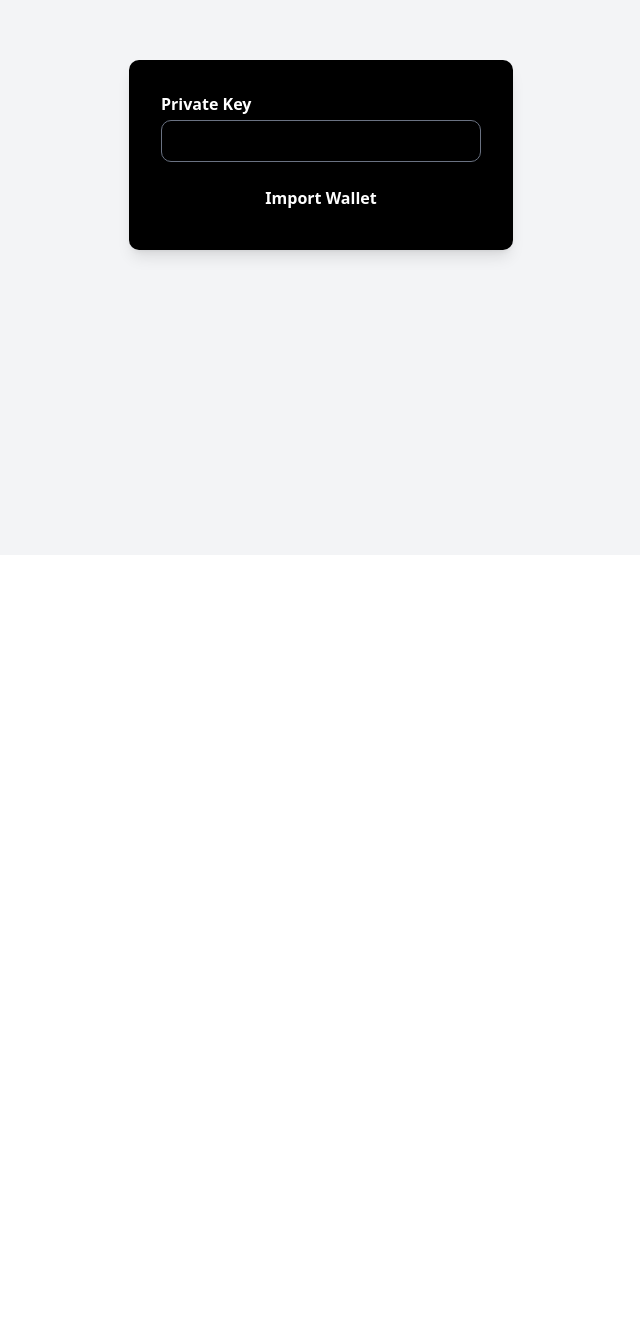
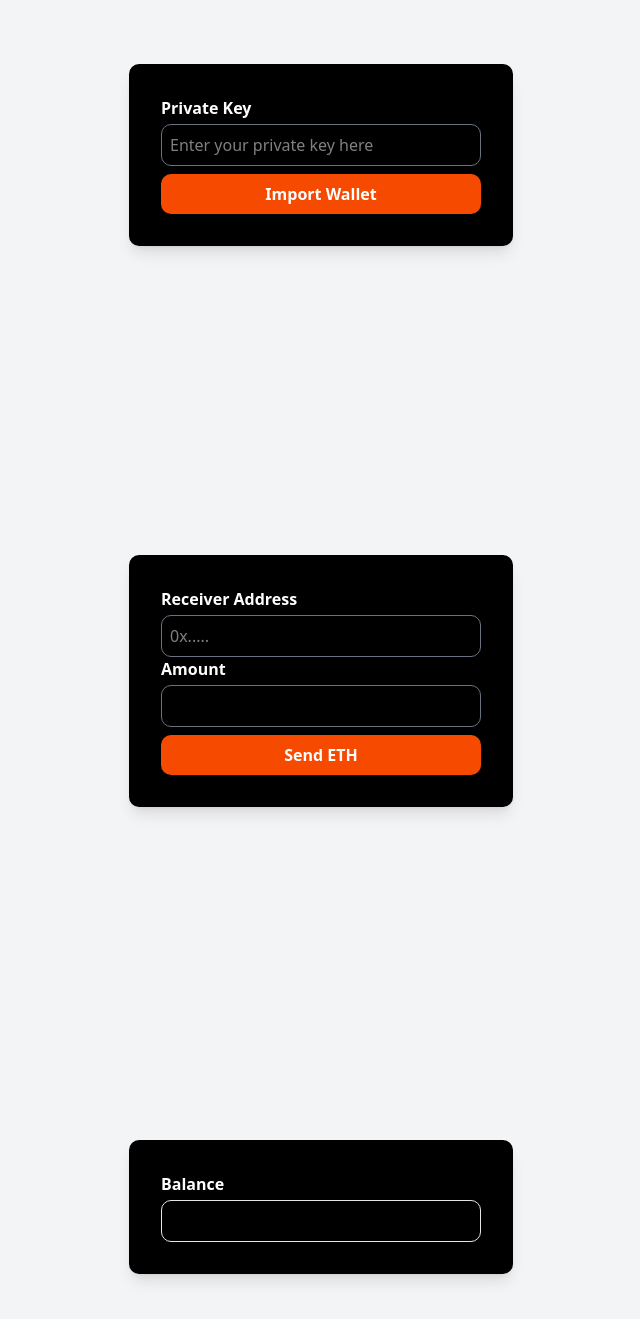
Before and after one commit to THETITAN220/Plutus, a Next.js app in the folder plutus/: page /formTest in a window 1280 px wide. Shown: the part 245-1564 px from the top of the page, without its empty margins (319-959 px from the left). Before the commit the page ends 800 px from the top, so only its background shows below. Built offline with nearby package versions, Linux system fonts and the light colour scheme.

Commit message:
added 3 tools

```diff
--- a/plutus/app/formTest/page.tsx
+++ b/plutus/app/formTest/page.tsx
@@ -1,10 +1,16 @@
 import ImportWalletForm from "@/components/toolCalling/importWalletForm";
+import SendETHForm from "@/components/toolCalling/sendETHForm";
+import CheckBalanceForm from "@/components/toolCalling/checkBalanceForm";
 
 export default function Page() {
     return(
         <>
                 <div>
+                    <>
                     <ImportWalletForm />
+                    <SendETHForm />
+                    <CheckBalanceForm />
+                    </>
                 </div>
 
         </>
--- a/plutus/app/layout.tsx
+++ b/plutus/app/layout.tsx
@@ -1,7 +1,7 @@
 import type { Metadata } from "next";
 import { Geist, Geist_Mono } from "next/font/google";
 import "./globals.css";
-import { SessionProvider } from "next-auth/react";
+// import { SessionProvider } from "next-auth/react";
 
 const geistSans = Geist({
   variable: "--font-geist-sans",
@@ -28,7 +28,10 @@ export default function RootLayout({
       <body
         className={`${geistSans.variable} ${geistMono.variable} antialiased`}
       >
-        <SessionProvider>{children}</SessionProvider>
+        {/* <SessionProvider> */}
+          {children}
+
+        {/* </SessionProvider> */}
       </body>
     </html>
   );
--- /dev/null
+++ b/plutus/components/toolCalling/checkBalanceForm.tsx
@@ -0,0 +1,13 @@
+export default function checkBalanceForm() {
+    return(
+        <>
+             <div className="flex flex-col items-center justify-center h-screen bg-gray-100">
+                <div className="w-96 bg-black p-8 rounded-lg shadow-lg font-bold">
+                        <label className="text-white">Balance</label>
+                        <input type="text" className="w-full border text-white font-thin rounded-lg p-2 mt-1 hover:shadow-lg" readOnly />
+
+                </div>
+             </div>
+        </>
+           )
+}
--- a/plutus/components/toolCalling/importWalletForm.tsx
+++ b/plutus/components/toolCalling/importWalletForm.tsx
@@ -4,8 +4,8 @@ export default function ImportWalletForm() {
              <div className="flex flex-col items-center justify-center h-screen bg-gray-100">
                 <div className="w-96 bg-black p-8 rounded-lg shadow-lg font-bold">
                         <label className="text-white">Private Key</label>
-                        <input type="text" className="w-full border border-gray-500 rounded-lg p-2 mt-1 hover:shadow-lg" />
-                        <button type = "submit" className = "w-full bg-orange text-white rounded-lg p-2 mt-4 hover:shadow-lg border-gray-300">Import Wallet</button>
+                        <input type="text" placeholder="Enter your private key here" className="w-full border text-white font-thin border-gray-500 rounded-lg p-2 mt-1 hover:shadow-lg" />
+                        <button type = "submit" className = "w-full bg-orange-600 text-white p-2 mt-2 rounded-lg">Import Wallet</button>
                 </div>
              </div>
         </>
--- /dev/null
+++ b/plutus/components/toolCalling/sendETHForm.tsx
@@ -0,0 +1,17 @@
+export default function sendETHForm() {
+    return(
+        <>
+             <div className="flex flex-col items-center justify-center bg-gray-100">
+                <div className="w-96 bg-black p-8 rounded-lg shadow-lg font-bold">
+                        <label className="text-white">Receiver Address</label>
+                        <input placeholder="0x....." type="text" className="w-full border text-white font-thin border-gray-500 rounded-lg p-2 mt-1 hover:shadow-lg" />
+
+                        <label className="text-white">Amount</label>
+                        <input type="text" className="w-full border text-white font-thin border-gray-500 rounded-lg p-2 mt-1 hover:shadow-lg" />
+
+                        <button type = "submit" className = "w-full bg-orange-600 text-white p-2 mt-2 rounded-lg">Send ETH</button>
+                </div>
+             </div>
+        </>
+           )
+}
--- a/plutus/package.json
+++ b/plutus/package.json
@@ -15,6 +15,7 @@
     "clsx": "^2.1.1",
     "lucide-react": "^0.483.0",
     "next": "15.2.3",
+    "next-auth": "^4.24.11",
     "react": "^19.0.0",
     "react-dom": "^19.0.0",
     "tailwind-merge": "^3.0.2",
```
Also changed, not shown: 1 other file (tests, documents, lock files or other folders).
